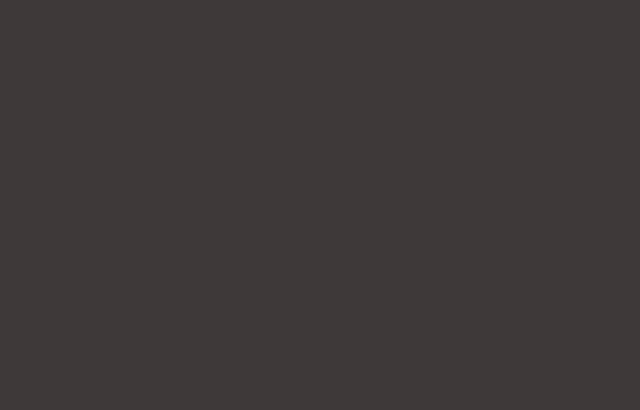
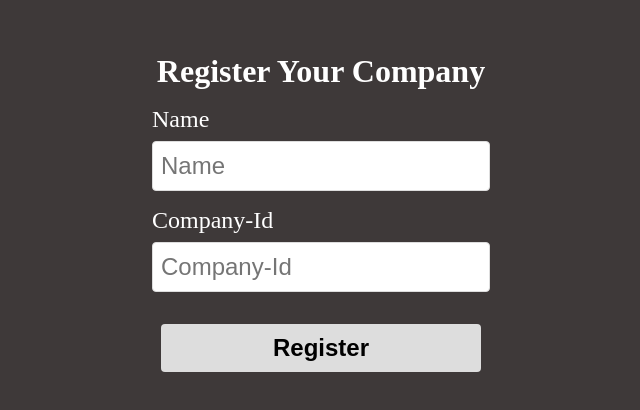
Before and after one commit to soham0w0sarkar/todo-svelte, a SvelteKit app: page /company/register in a window 1280 px wide. Before the commit this address had no page. Shown: the part 198-608 px from the top of the page, without its empty margins (319-959 px from the left). Built offline with nearby package versions, Linux system fonts and the light colour scheme.

Commit message:
added company registration feature

```diff
--- a/src/routes/+page.svelte
+++ b/src/routes/+page.svelte
@@ -60,6 +60,7 @@
       console.error(error);
     }
   };
+
   const add = async (title) => {
     try {
       const res = await fetch('http://localhost:8080/api/v1/task/create', {
--- /dev/null
+++ b/src/routes/company/register/+page.svelte
@@ -0,0 +1,113 @@
+<script>
+  import { goto } from '$app/navigation';
+  let name = '';
+  let companyId = '';
+
+  const handleClick = async (e) => {
+    e.preventDefault();
+    e.target.disabled = true;
+    e.target.innerHTML = `<Spinner />`;
+    if (!name || !companyId) {
+      alert('Please fill all the fields');
+      return;
+    }
+    register();
+    e.target.disabled = false;
+    e.target.innerHTML = `Register`;
+  };
+
+  const register = async () => {
+    try {
+      const res = await fetch('http://localhost:8080/api/v1/company/register', {
+        method: 'POST',
+        headers: {
+          'Content-Type': 'application/json',
+        },
+        withCredentials: true,
+        credentials: 'include',
+        body: JSON.stringify({ name, companyId }),
+      });
+
+      const data = await res.json();
+
+      alert(data.message);
+
+      if (data.success) {
+        goto('/');
+      } else {
+        alert(data.message);
+        return;
+      }
+    } catch (error) {
+      console.log(error.message);
+    }
+  };
+</script>
+
+<svelte:head>
+  <title>Company Registration</title>
+</svelte:head>
+
+<div class="main">
+  <h1>Register Your Company</h1>
+  <label>
+    <span>Name</span>
+    <input type="text" name="Name" placeholder="Name" bind:value={name} />
+  </label>
+  <label>
+    <span>Company-Id</span>
+    <input type="text" name="Company-Id" placeholder="Company-Id" bind:value={companyId} />
+  </label>
+  <button on:click={handleClick}> Register </button>
+</div>
+
+<style>
+  .main {
+    display: flex;
+    flex-direction: column;
+    align-items: center;
+    justify-content: center;
+    color: white;
+    height: 100vh;
+    width: 100vw;
+  }
+  h1 {
+    font-size: 2rem;
+    margin-bottom: 1rem;
+  }
+
+  label {
+    display: flex;
+    flex-direction: column;
+    margin-bottom: 1rem;
+  }
+
+  span {
+    font-size: 1.5rem;
+    margin-bottom: 0.5rem;
+  }
+
+  input {
+    outline: none;
+    border: none;
+    width: 20rem;
+    height: 2rem;
+    font-size: 1.5rem;
+    padding: 0.5rem;
+    border: 1px solid #ddd;
+    border-radius: 0.25rem;
+  }
+
+  button {
+    width: 20rem;
+    height: 3rem;
+    font-size: 1.5rem;
+    font-weight: bold;
+    margin-top: 1rem;
+    padding: 0.5rem 1rem;
+    border: none;
+    border-radius: 0.25rem;
+    background-color: #ddd;
+    cursor: pointer;
+  }
+</style>
```
